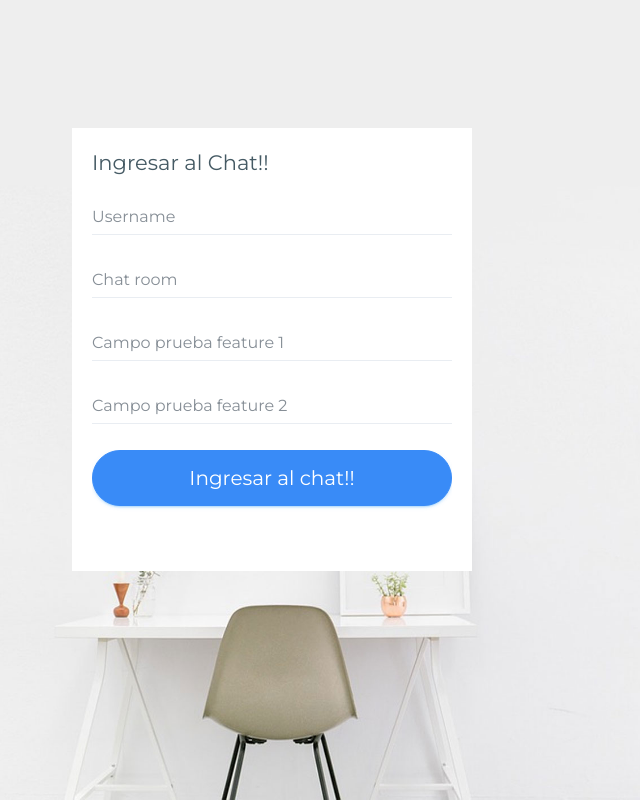
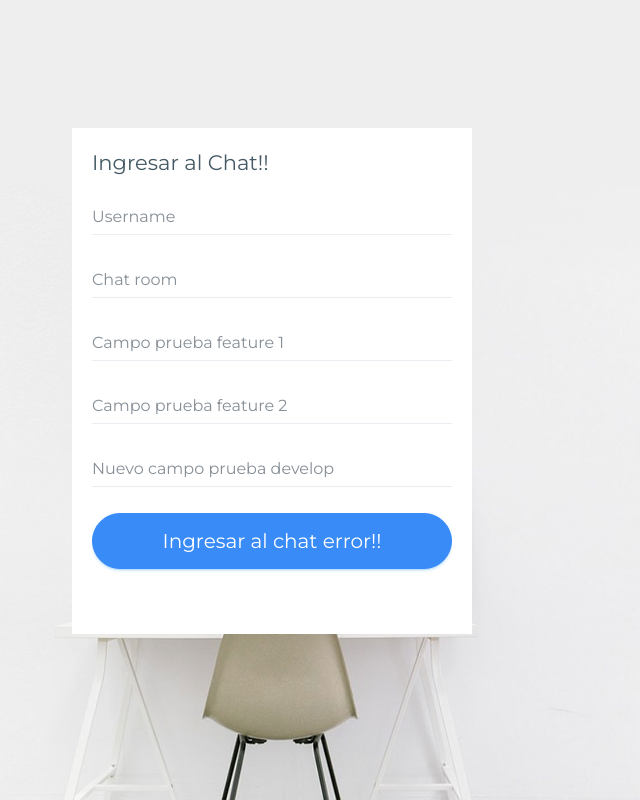
Before and after one commit to kalito2092/sockets-chat, a website: page public/index.html in a window 1280 px wide. Shown: the whole page, without its empty margins (368-1008 px from the left). Drawn offline with Linux system fonts and the light colour scheme.

Commit message:
v2.5 Cambio para proabr un revert

```diff
--- a/public/index.html
+++ b/public/index.html
@@ -63,9 +63,13 @@
                             <div class="col-xs-12">
                                 <input class="form-control" type="text" required="" placeholder="Campo prueba feature 2" name="campo_prueba_feature_2"> </div>
                         </div>
+                        <div class="form-group">
+                            <div class="col-xs-12">
+                                <input class="form-control" type="text" required="" placeholder="Nuevo campo prueba develop" name="campo_prueba_develop"> </div>
+                        </div>
                         <div class="form-group text-center">
                             <div class="col-xs-12 p-b-20">
-                                <button class="btn btn-block btn-lg btn-info btn-rounded" type="submit">Ingresar al chat!!</button>
+                                <button class="btn btn-block btn-lg btn-info btn-rounded" type="submit">Ingresar al chat error!!</button>
                             </div>
                         </div>
                     </form>
```
